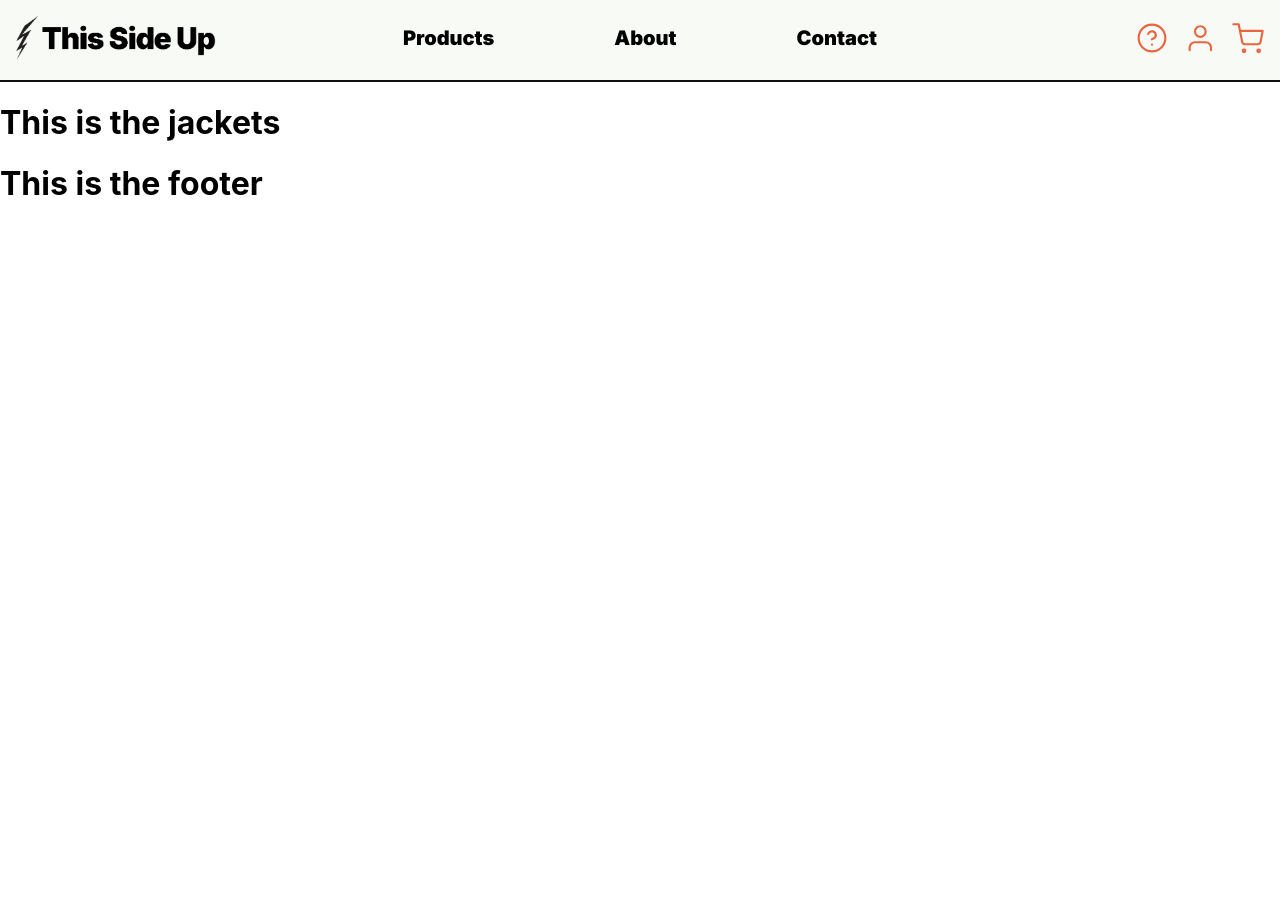
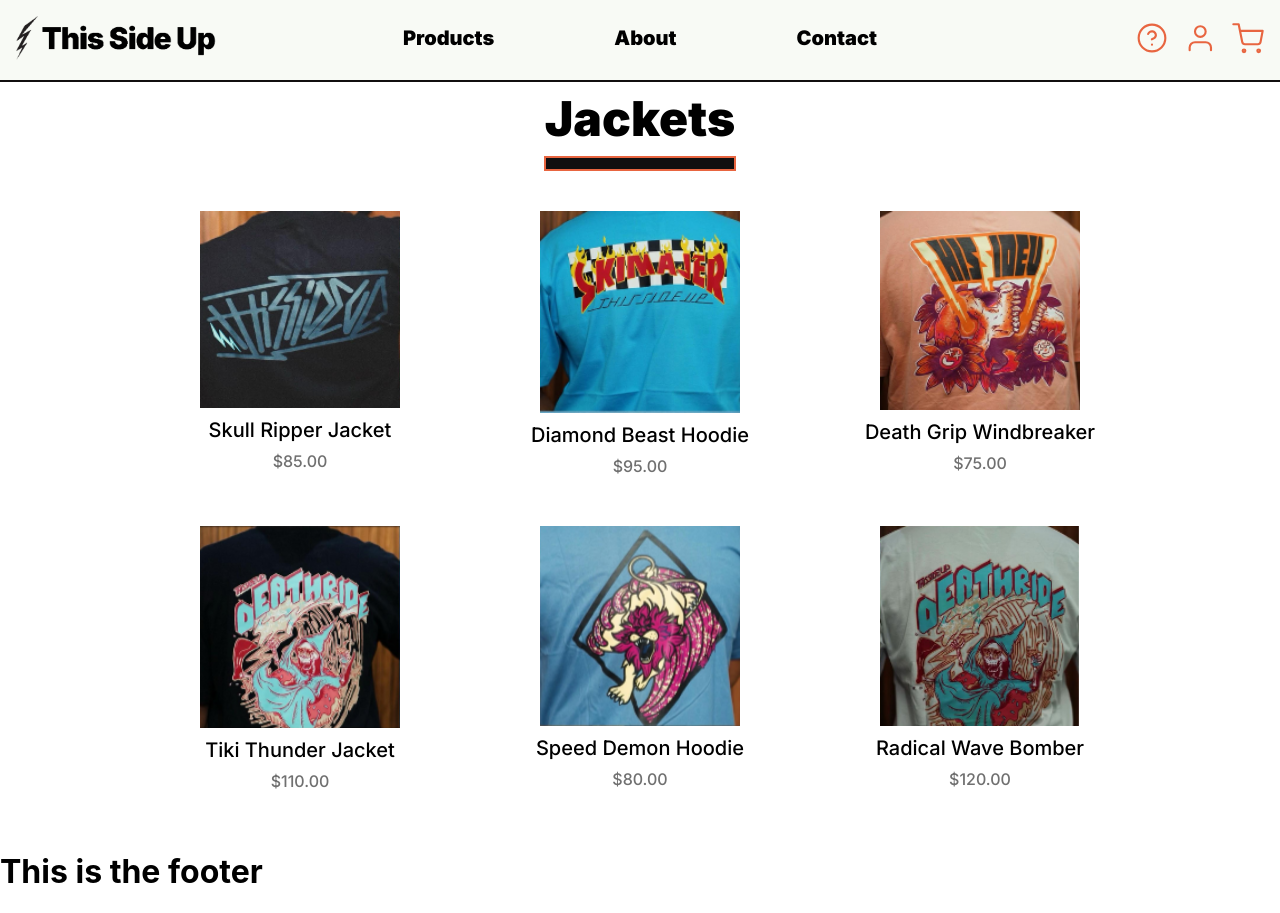
Before and after one commit to ennisyania/ThisSideUp_Website, a React (Create React App) app in the folder this-side-up/frontend/: page /jackets in a window 1280 px wide. Before the commit the page ends 800 px from the top, so only its background shows below. Built offline with nearby package versions, Linux system fonts and the light colour scheme.

Commit message:
jacket, but reused tshirt pictures

```diff
--- a/this-side-up/frontend/src/Jackets.js
+++ b/this-side-up/frontend/src/Jackets.js
@@ -1,5 +1,36 @@
 import React from 'react';
+import './products.css';
+
+const jackets = [
+  { id: 1, imageSrc: '/images/tshirt-1.png', title: 'Skull Ripper Jacket', price: '$85.00' },
+  { id: 2, imageSrc: '/images/tshirt-2.png', title: 'Diamond Beast Hoodie', price: '$95.00' },
+  { id: 3, imageSrc: '/images/tshirt-3.png', title: 'Death Grip Windbreaker', price: '$75.00' },
+  { id: 4, imageSrc: '/images/tshirt-4.png', title: 'Tiki Thunder Jacket', price: '$110.00' },
+  { id: 5, imageSrc: '/images/tshirt-5.png', title: 'Speed Demon Hoodie', price: '$80.00' },
+  { id: 6, imageSrc: '/images/tshirt-6.png', title: 'Radical Wave Bomber', price: '$120.00' },
+];
 
 export default function Jackets() {
-  return <h1>This is the jackets</h1>;
+  return (
+    <div className='jackets'>
+
+
+      {/* title */}
+      <div className='title'>
+        <h1>Jackets</h1>
+        <div className="vector-line"></div>
+      </div>
+
+      {/* products */}
+      <div className="product-row">
+        {jackets.map(product => (
+          <div key={product.id} className="product-frame">
+            <img src={product.imageSrc} alt={product.title} className="product-image" />
+            <div className="product-title">{product.title}</div>
+            <div className="product-price">{product.price}</div>
+          </div>
+        ))}
+      </div>
+    </div>
+  );
 }
```
